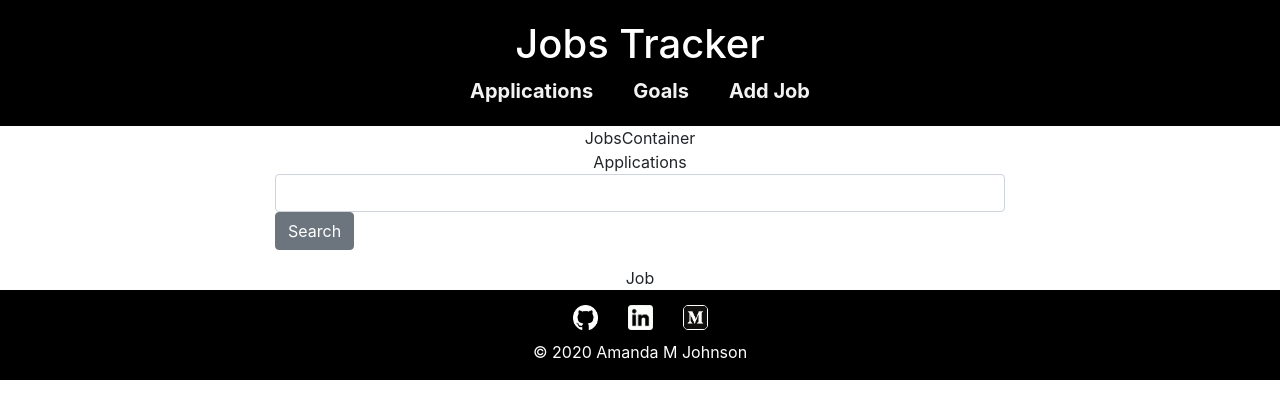
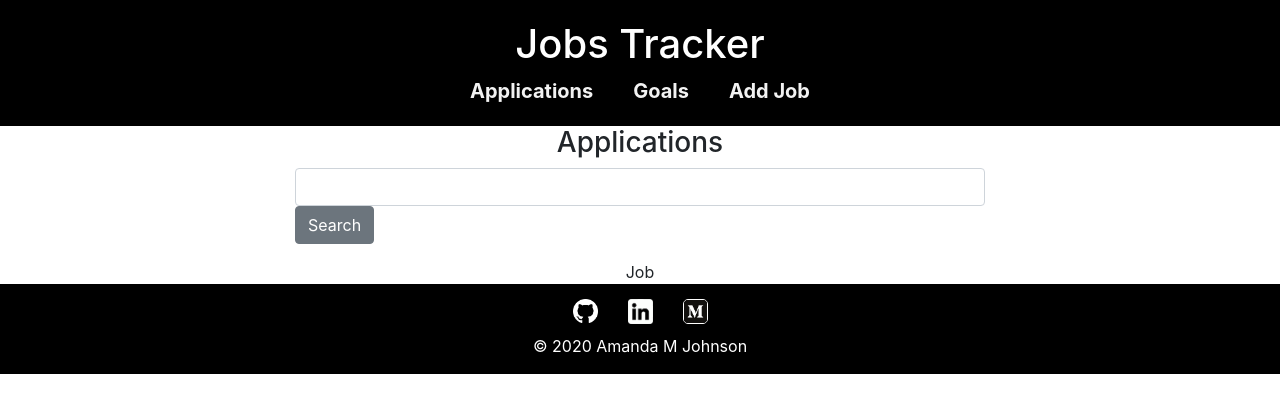
Before and after one commit to amandena/jobs-tracker, a React (Create React App) app in the folder client/: page /applications-tracker in a window 1280 px wide. Shown: the top 418 px of the page. Built offline with nearby package versions, Linux system fonts and the light colour scheme.

Commit message:
added some title tags and edited classNames

```diff
--- a/client/src/components/Applications.js
+++ b/client/src/components/Applications.js
@@ -4,8 +4,8 @@ import Search from './Search'
 
 const Applications = () => {
   return(
-    <div>
-      Applications
+    <div className='applications container'>
+      <h3>Applications</h3>
       <Search/>
       <Job/>
     </div>
--- a/client/src/components/GoalsTracker.js
+++ b/client/src/components/GoalsTracker.js
@@ -5,6 +5,7 @@ const GoalsTracker = () => {
     <div className="goals container">
       <div className="row spacer">
         <div className="col-12">
+          <h3>Goals</h3>
           <p>{} Applications for week of {}</p>
 
           <p>Jobs Applied to: </p>
--- a/client/src/components/JobForm.js
+++ b/client/src/components/JobForm.js
@@ -5,6 +5,7 @@ class JobForm extends React.Component {
     return(
       <div className='job-form container'>
         <div className="spacer"/>
+        <h3>Add A Job</h3>
         <form>
           <div className="row form-group">
             <div className="col-8 offset-2 input-group spacer-xs">
--- a/client/src/containers/JobsContainer.js
+++ b/client/src/containers/JobsContainer.js
@@ -8,8 +8,7 @@ import GoalsTracker from '../components/GoalsTracker'
 class JobsContainer extends React.Component {
   render() {
     return(
-      <div className='jobs-container'>
-        JobsContainer
+      <div className='jobs container'>
         <Switch>
           <Route path='/applications-tracker' component={Applications}/>
           <Route path='/jobs/new' component={JobForm}/>
```
